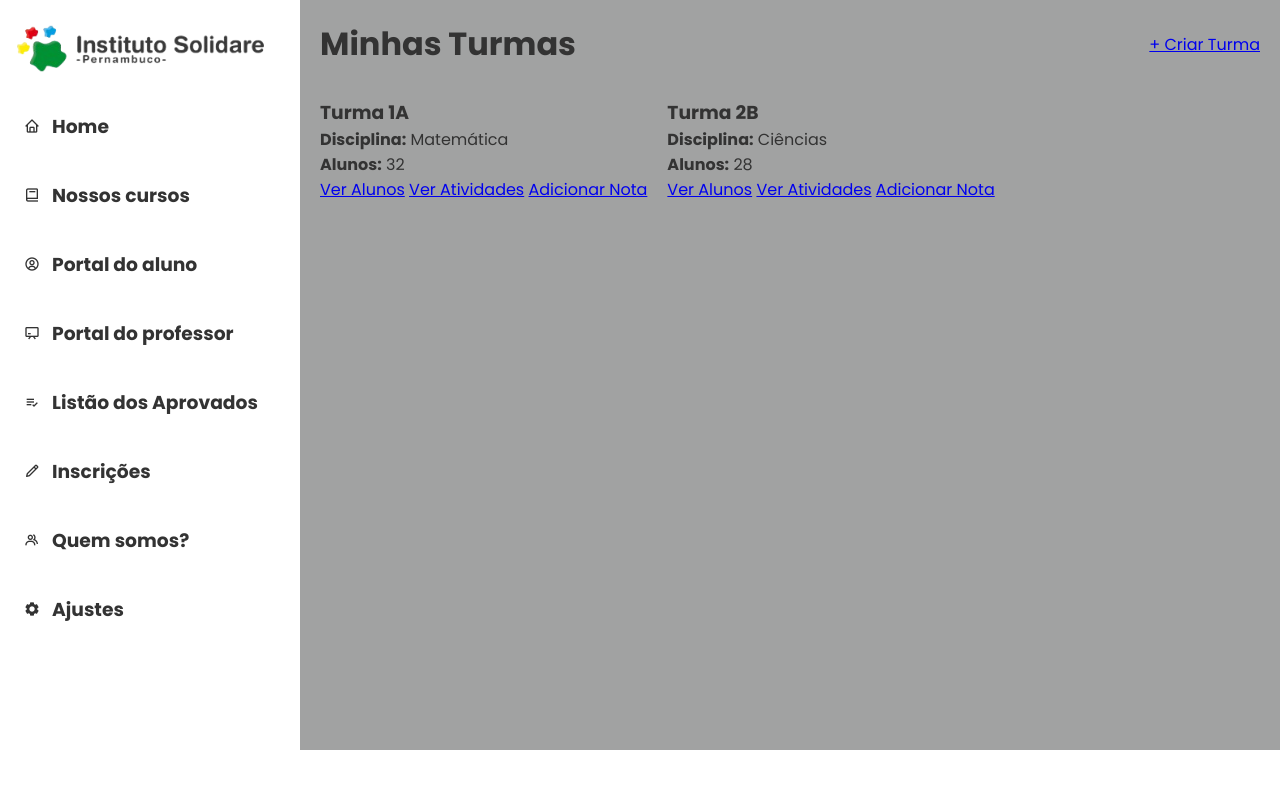
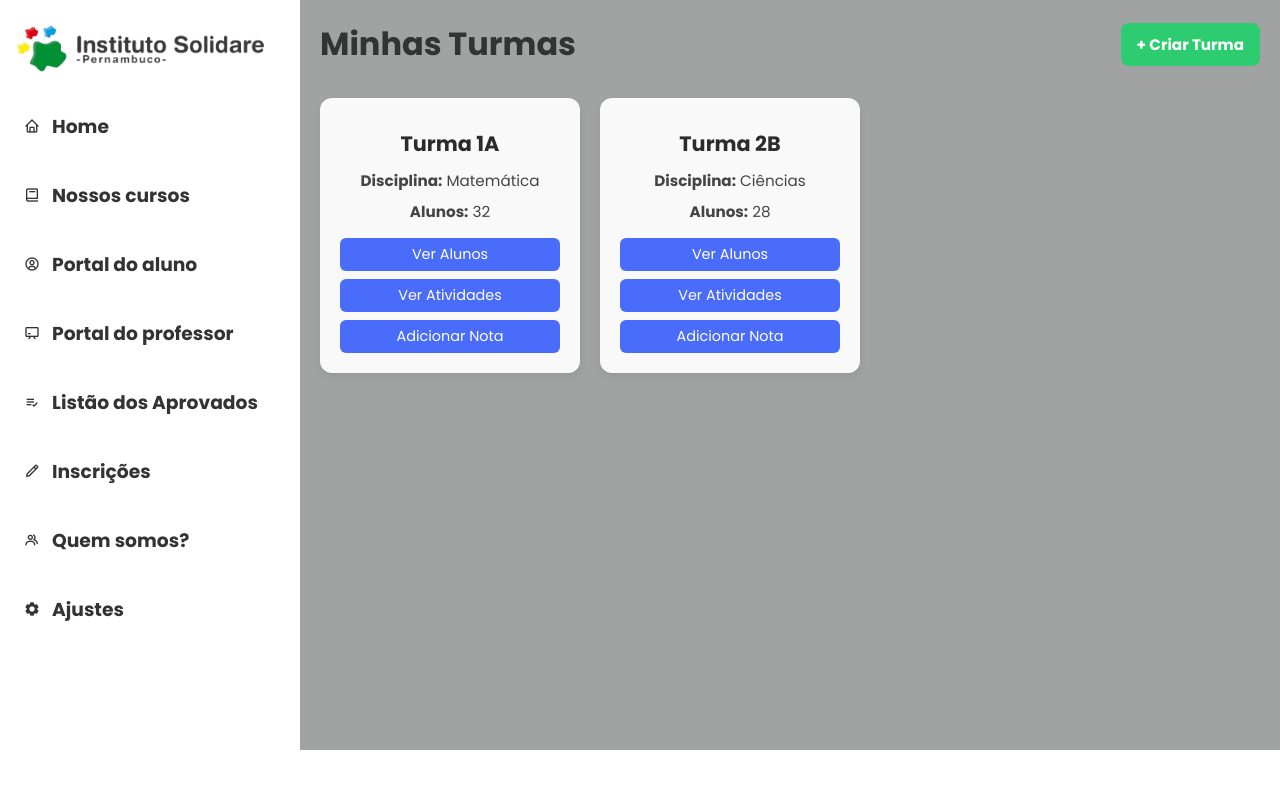
Before and after one commit to caioguimaraesr/instituto-solidare, a Django app: template instsoli/templates/instsoli/pages/portal_professor/gerenciar_turmas.html in a window 1280 px wide. Run offline with Django 5.2, Linux system fonts and the light colour scheme; the template is opened without the code that fills it, so the values that code supplies are empty; parts of the project's set-up code (start-up, migrations or seed data) failed here and were passed over.

Commit message:
Ajeitando o css

```diff
--- a/instsoli/static/instsoli/css/style.css
+++ b/instsoli/static/instsoli/css/style.css
@@ -277,7 +277,107 @@
     transition: 0.3s;
     text-decoration: none;
 }
+/********************** Portal do Professor *********************/
+.card {
+    background-color: #f5f5f5;
+    border-radius: 12px;
+    padding: 20px;
+    width: 220px;
+    box-shadow: 0 4px 8px rgba(0, 0, 0, 0.08);
+    text-align: center;
+    transition: transform 0.2s ease;
+}
 
+.card:hover {
+    transform: translateY(-5px);
+}
+
+.card .icon {
+    font-size: 2.5rem;
+    color: #4A6CFA;
+    margin-bottom: 10px;
+}
+
+.card h3 {
+    font-size: 1.2rem;
+    margin: 10px 0;
+}
+
+.card p {
+    font-size: 0.9rem;
+    color: #555;
+    margin-bottom: 15px;
+}
+
+.card a {
+    text-decoration: none;
+    background-color: #4A6CFA;
+    color: white;
+    padding: 8px 15px;
+    border-radius: 8px;
+    font-size: 0.9rem;
+}
+/* turmas */
+.card {
+    background-color: #f9f9f9;
+    border-radius: 12px;
+    padding: 20px;
+    width: 260px;
+    box-shadow: 0 4px 8px rgba(0, 0, 0, 0.06);
+    transition: transform 0.2s ease;
+}
+
+.card:hover {
+    transform: translateY(-4px);
+}
+
+.card h3 {
+    font-size: 1.3rem;
+    margin-bottom: 10px;
+    color: #2b2b2b;
+}
+
+.card p {
+    font-size: 0.95rem;
+    color: #444;
+    margin-bottom: 8px;
+}
+
+.turma-actions {
+    display: flex;
+    flex-direction: column;
+    gap: 8px;
+    margin-top: 15px;
+}
+
+.turma-actions a {
+    background-color: #4A6CFA;
+    color: white;
+    padding: 6px 12px;
+    border-radius: 6px;
+    text-align: center;
+    text-decoration: none;
+    font-size: 0.9rem;
+}
+
+.turma-actions a:hover {
+    background-color: #3a58d4;
+}
+
+.btn-criar-turma {
+    background-color: #2ecc71;
+    color: white;
+    padding: 10px 16px;
+    border-radius: 8px;
+    text-decoration: none;
+    font-size: 0.95rem;
+    font-weight: bold;
+    transition: background-color 0.2s ease;
+}
+
+.btn-criar-turma:hover {
+    background-color: #27ae60;
+}
 
 /********************* Responsividade ***********************/
 @media(max-width: 800px){
```
